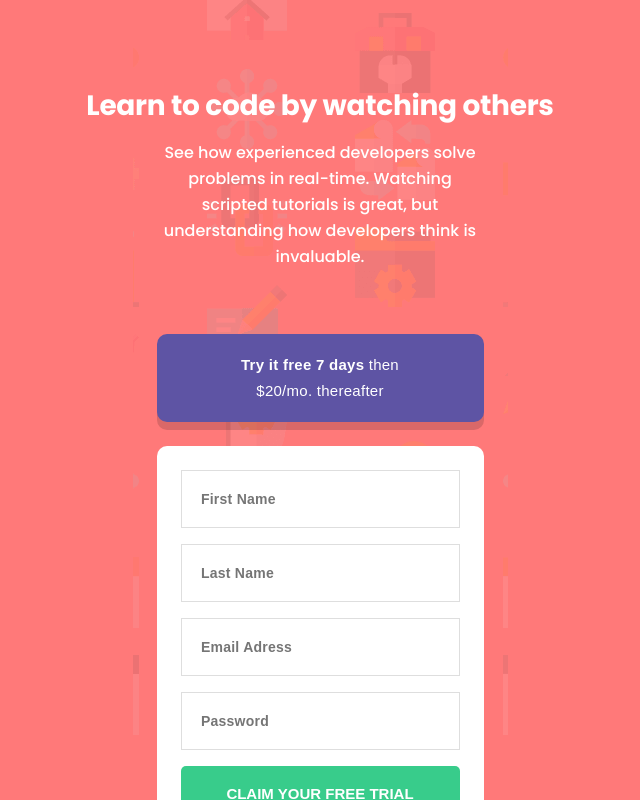
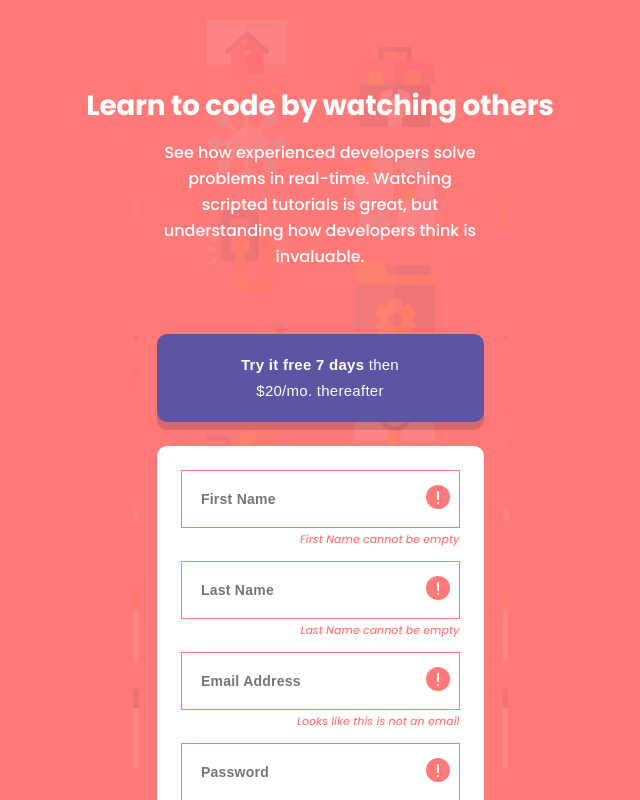
Before and after one commit to NikaNishnianidze/Sign-Up-Form, a React (Vite) app: page / in a window 1280 px wide. Shown: the top 800 px of the page, without its empty margins (320-960 px from the left). Built offline with nearby package versions, Linux system fonts and the light colour scheme.

Commit message:
make it interactive display some errors

```diff
--- a/src/App.jsx
+++ b/src/App.jsx
@@ -12,9 +12,44 @@ import {
   ClaimButton,
   FooterPar,
   FooterSpan,
+  InputContainer,
+  InputDiv,
+  ErrorPar,
 } from "./MainStyles";
+import { useState } from "react";
+import Error from "../public/images/icon-error.svg";
 
 function App() {
+  const [inputValues, setInputValues] = useState({
+    firstName: "",
+    lastName: "",
+    email: "",
+    password: "",
+  });
+
+  const giveInput = (e, field) => {
+    setInputValues({ ...inputValues, [field]: e.target.value });
+  };
+
+  const inputs = [
+    {
+      label: "First Name",
+      field: "firstName",
+      error: "First Name cannot be empty",
+    },
+    {
+      label: "Last Name",
+      field: "lastName",
+      error: "Last Name cannot be empty",
+    },
+    {
+      label: "Email Address",
+      field: "email",
+      error: "Looks like this is not an email",
+    },
+    { label: "Password", field: "password", error: "Password cannot be empty" },
+  ];
+
   return (
     <>
       <GlobalStyles />
@@ -32,10 +67,39 @@ function App() {
             Try it free 7 days <ButtonSpan>then $20/mo. thereafter</ButtonSpan>
           </TopButton>
           <MainContainer>
-            <InfoInput type="text" placeholder="First Name" />
-            <InfoInput type="text" placeholder="Last Name" />
-            <InfoInput type="text" placeholder="Email Adress" />
-            <InfoInput type="text" placeholder="Password" />
+            <InputContainer>
+              {inputs.map((item, index) => (
+                <InputDiv key={index}>
+                  <InfoInput
+                    type="text"
+                    placeholder={item.label}
+                    style={{
+                      border:
+                        inputValues[item.field] === ""
+                          ? "1px solid #FF7979"
+                          : "",
+                    }}
+                    value={inputValues[item.field]}
+                    onChange={(e) => giveInput(e, item.field)}
+                  />
+                  {inputValues[item.field] === "" ? (
+                    <img
+                      style={{
+                        position: "absolute",
+                        top: "36%",
+                        right: "10px",
+                        transform: "translateY(-50%)",
+                      }}
+                      src={Error}
+                      alt="error"
+                    />
+                  ) : null}
+                  {inputValues[item.field] === "" ? (
+                    <ErrorPar>{item.error}</ErrorPar>
+                  ) : null}
+                </InputDiv>
+              ))}
+            </InputContainer>
             <ClaimButton>CLAIM YOUR FREE TRIAL</ClaimButton>
             <FooterPar>
               By clicking the button, you are agreeing to our
--- a/src/MainStyles.js
+++ b/src/MainStyles.js
@@ -154,3 +154,28 @@ export const FooterSpan = styled.span`
   @media screen and (min-width: 1440px) {
   }
 `;
+
+export const InputContainer = styled.div`
+  display: flex;
+  flex-direction: column;
+  align-items: center;
+  justify-content: center;
+  gap: 16px;
+  @media screen and (min-width: 1440px) {
+    gap: 20px;
+  }
+`;
+
+export const InputDiv = styled.div`
+  position: relative;
+`;
+
+export const ErrorPar = styled.p`
+  text-align: right;
+  margin-top: 6px;
+  color: #ff7979;
+  font-weight: 500;
+  font-style: italic;
+  font-size: 11px;
+  line-height: 100%;
+`;
```
